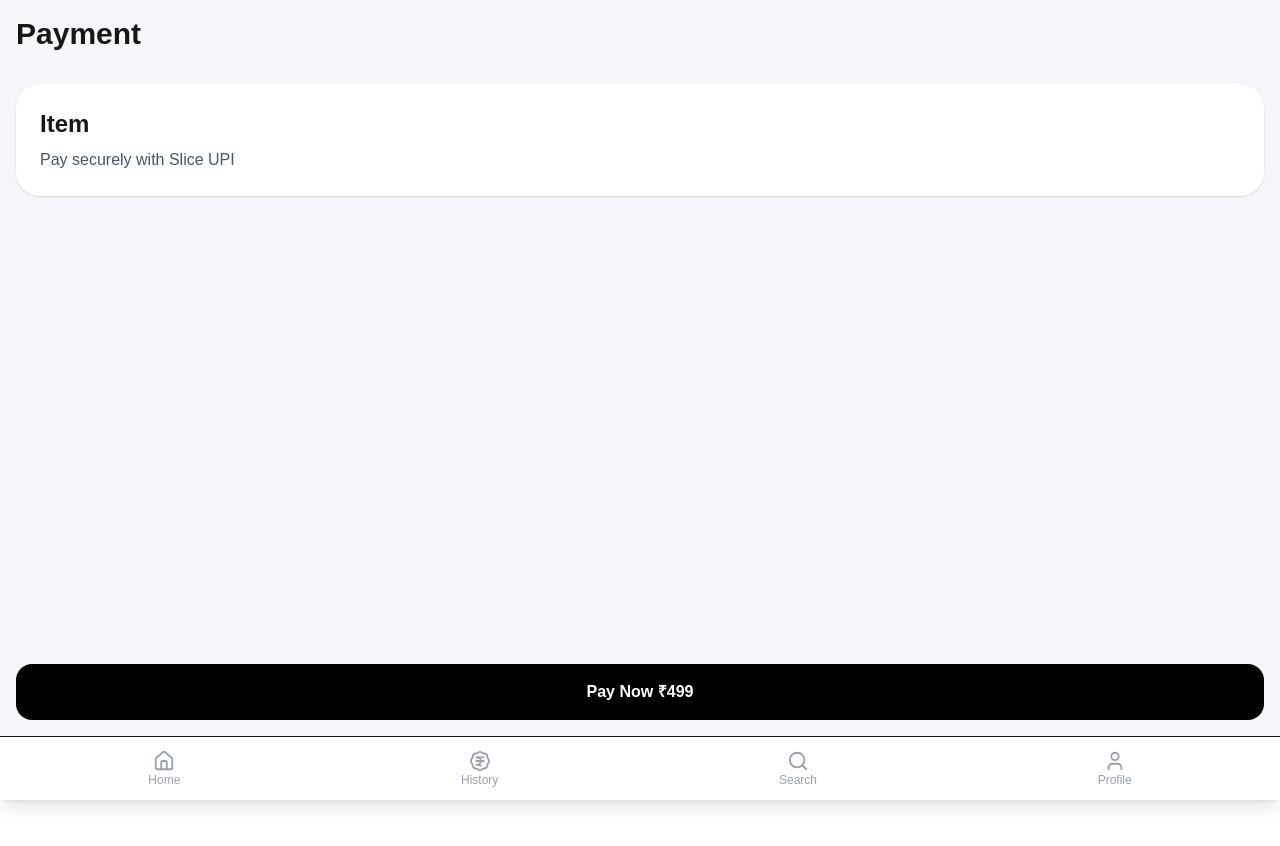
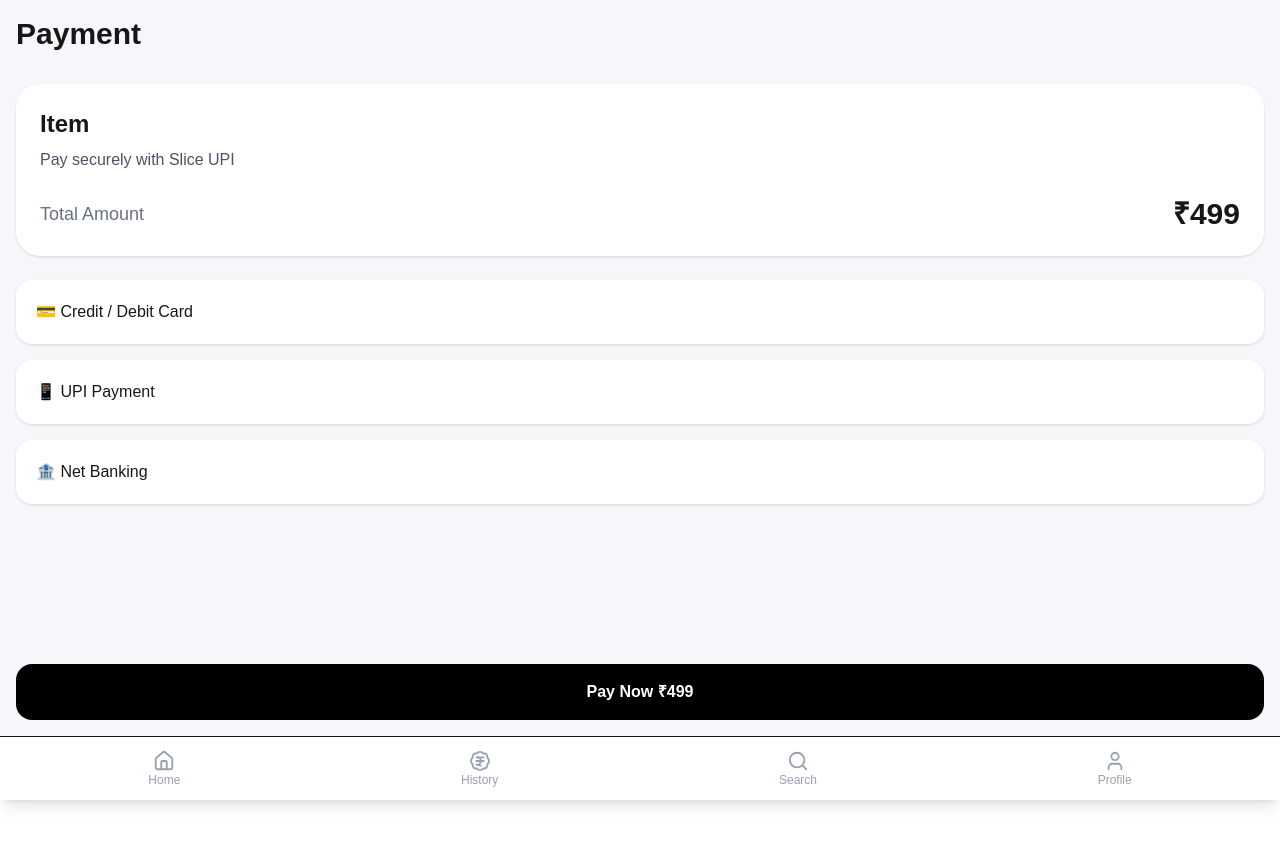
Before and after one commit to ChPurna2003/Shopping_AI_Assisstant, a Next.js app: page /payment in a window 1280 px wide. Shown: the top 846 px of the page. Built offline with nearby package versions, Linux system fonts and the light colour scheme.

Commit message:
Refactor PaymentPage to include dynamic price

```diff
--- a/src/app/payment/page.tsx
+++ b/src/app/payment/page.tsx
@@ -1,9 +1,17 @@
 "use client";
 
+export const dynamic = "force-dynamic";
+
 import Link from "next/link";
-import { useSearchParams } from "next/navigation";
+import {
+  Suspense,
+} from "react";
 
-export default function PaymentPage() {
+import {
+  useSearchParams,
+} from "next/navigation";
+
+function PaymentContent() {
 
   const searchParams = useSearchParams();
 
@@ -13,31 +21,70 @@
   const type =
     searchParams.get("type") || "movie";
 
+  const price =
+    searchParams.get("price") || "499";
+
   return (
+
     <main className="min-h-screen bg-[#f7f7fb] p-4 pb-40">
 
       <h1 className="text-3xl font-bold mb-8">
         Payment
       </h1>
 
-      <div className="bg-white rounded-3xl p-6 shadow-sm">
+      {/* PAYMENT CARD */}
+      <div className="bg-white rounded-3xl p-6 shadow-sm mb-6">
 
         <h2 className="text-2xl font-bold mb-2">
           {query}
         </h2>
 
-        <p className="text-gray-600">
+        <p className="text-gray-600 mb-6">
           Pay securely with Slice UPI
         </p>
 
+        <div className="flex justify-between items-center">
+
+          <p className="text-lg text-gray-500">
+            Total Amount
+          </p>
+
+          <p className="text-3xl font-bold">
+            ₹{price}
+          </p>
+
+        </div>
+
       </div>
 
+      {/* PAYMENT OPTIONS */}
+      <div className="space-y-4">
+
+        <div className="bg-white rounded-2xl p-5 shadow-sm">
+          💳 Credit / Debit Card
+        </div>
+
+        <div className="bg-white rounded-2xl p-5 shadow-sm">
+          📱 UPI Payment
+        </div>
+
+        <div className="bg-white rounded-2xl p-5 shadow-sm">
+          🏦 Net Banking
+        </div>
+
+      </div>
+
+      {/* BUTTON */}
       <div className="fixed bottom-20 left-4 right-4 z-50">
 
-        <Link href={`/processing?query=${query}&type=${type}`}>
+        <Link
+          href={`/processing?query=${query}&type=${type}&price=${price}`}
+        >
 
           <button className="w-full h-14 bg-black text-white rounded-2xl font-semibold">
-            Pay Now ₹499
+
+            Pay Now ₹{price}
+
           </button>
 
         </Link>
@@ -45,5 +92,19 @@
       </div>
 
     </main>
+
   );
 }
+
+export default function PaymentPage() {
+
+  return (
+
+    <Suspense fallback={<div>Loading...</div>}>
+
+      <PaymentContent />
+
+    </Suspense>
+
+  );
+}
```
